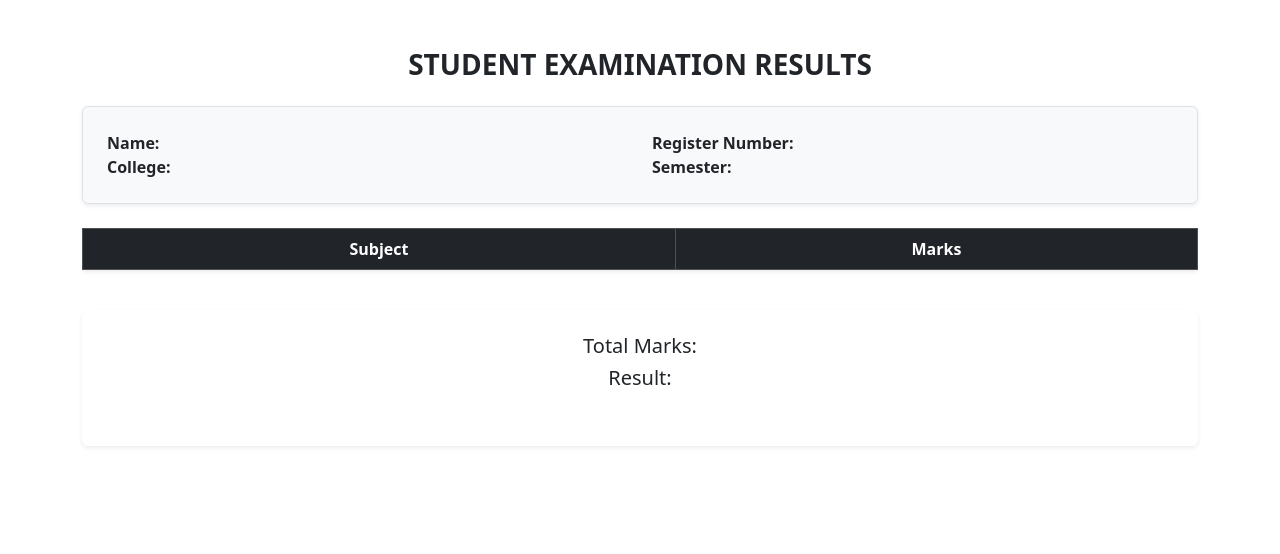
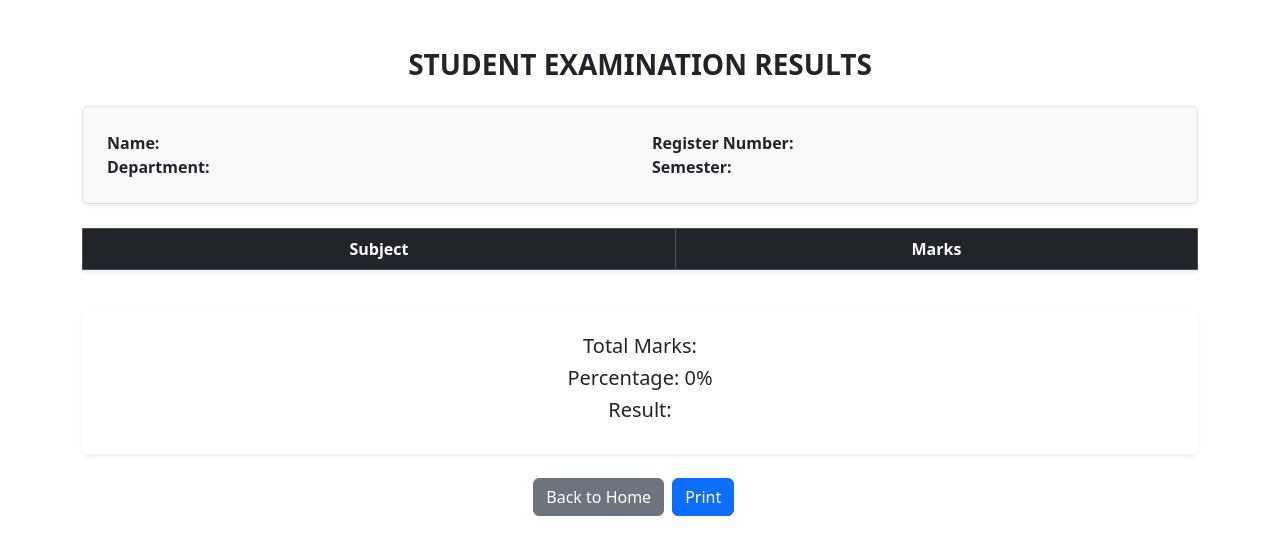
Before and after one commit to ramya-0312/Exam-Result, an Angular app: page /view-result in a window 1280 px wide. Shown: the top 554 px of the page. Built offline with nearby package versions, Linux system fonts and the light colour scheme.

Commit message:
guardChanges

```diff
--- a/src/app/app-routing.module.ts
+++ b/src/app/app-routing.module.ts
@@ -13,28 +13,35 @@ import { PostResultComponent } from './post-result/post-result.component';
 import { AdminRegisterComponent } from './admin-register/admin-register.component';
 import { RegistrationSuccessComponent } from './registration-success/registration-success.component';
 import { StudentResultComponent } from './student-result/student-result.component';
-import { ResultViewComponent } from './view-result/view-result.component';
+import { ViewResultComponent } from './view-result/view-result.component';
 import { ResetPasswordComponent } from './reset-password/reset-password.component';
 import { AuthGuard } from './guards/auth.guard';
 
 
 const routes: Routes = [
-  { path: '', component: HomeComponent },
-  { path: 'view-result', component: ResultViewComponent},
+  { path: 'home', component: HomeComponent },
+  { path: '', redirectTo:'home',pathMatch:'full'},
+  { path: 'view-result', component: ViewResultComponent},
   //{ path: 'student-result', component: StudentResultComponent},
   //{ path: 'student-result/:regNumber', component: StudentResultComponent},
   { path: 'admin-login', component: AdminLoginComponent },
   { path: 'forgot-password', component: ForgotPasswordComponent},
   { path: 'admin-dashboard',component:AdminDashboardComponent},
-  { path: 'add-student',component:AddStudentComponent},
-  { path: 'post-result',component:PostResultComponent},
+  //{ path: 'add-student',component:AddStudentComponent},
+  //{ path: 'post-result',component:PostResultComponent},
   { path: 'admin-register',component:AdminRegisterComponent},
   { path: 'registration-success',component:RegistrationSuccessComponent},
   { path: 'student-result',component:StudentResultComponent},
   { path: 'reset-password',component:ResetPasswordComponent},
   { path: 'admin-login', component: AdminLoginComponent },
   { path: 'admin-dashboard', component: AdminDashboardComponent, canActivate: [AuthGuard] }, // Protect the dashboard route with the guard
-  { path: '', redirectTo: '/admin-login', pathMatch: 'full' }
+  { path: '', redirectTo: '/admin-login', pathMatch: 'full' },
+  { path: 'add-student', component: AddStudentComponent, canActivate: [AuthGuard] },
+  {
+    path: 'post-result',
+    component: PostResultComponent,
+    canActivate: [AuthGuard]
+  }
 ];
 
 @NgModule({
--- a/src/app/home/home.component.ts
+++ b/src/app/home/home.component.ts
@@ -1,4 +1,5 @@
 import { Component } from '@angular/core';
+
 
 @Component({
   selector: 'app-home',
--- a/src/app/view-result/view-result.component.html
+++ b/src/app/view-result/view-result.component.html
@@ -8,7 +8,7 @@
     <div class="row">
       <div class="col-md-6"><strong>Name:</strong> {{ student?.name }}</div>
       <div class="col-md-6"><strong>Register Number:</strong> {{ student?.registerNumber }}</div>
-      <div class="col-md-6"><strong>College:</strong> {{ student?.college }}</div>
+      <div class="col-md-6"><strong>Department:</strong> {{ student?.department }}</div>
       <div class="col-md-6"><strong>Semester:</strong> {{ student?.semester }}</div>
     </div>
   </div>
@@ -31,13 +31,20 @@
     </table>
   </div>
 
-  <!-- Total & Result -->
+  <!-- Total, Percentage & Result -->
   <div class="mt-4 p-4 rounded text-center shadow-sm"
        [ngClass]="{
          'bg-success text-white': student?.result === 'Pass',
          'bg-danger text-white': student?.result === 'Fail'
        }">
     <h5>Total Marks: {{ student?.total }}</h5>
+    <h5>Percentage: {{ getPercentage() }}%</h5>
     <h5>Result: {{ student?.result }}</h5>
+  </div>
+
+  <!-- Buttons -->
+  <div class="text-center mt-4">
+    <button class="btn btn-secondary me-2" (click)="goHome()">Back to Home</button>
+    <button class="btn btn-primary" (click)="printPage()">Print</button>
   </div>
 </div>
--- a/src/app/view-result/view-result.component.ts
+++ b/src/app/view-result/view-result.component.ts
@@ -1,17 +1,34 @@
 import { Component, OnInit } from '@angular/core';
+import { Router } from '@angular/router';
 
 @Component({
-  standalone:false,
+  standalone: false,
   selector: 'app-result-view',
   templateUrl: './view-result.component.html',
 })
-export class ResultViewComponent implements OnInit {
+export class ViewResultComponent implements OnInit {
   student: any;
+
+  constructor(private router: Router) {}
 
   ngOnInit() {
     const data = localStorage.getItem('studentResult');
     if (data) {
       this.student = JSON.parse(data);
-    }
+    }
+  }
+  getPercentage(): number {
+    if (!this.student?.marks) return 0;
+    const totalSubjects = this.student.marks.length;
+    const totalMarks = Number(this.student.total); // Convert to number
+    return parseFloat(((totalMarks / (totalSubjects * 100)) * 100).toFixed(2));
+  }
+
+  goHome() {
+    this.router.navigate(['/home']); // Replace with your home route
+  }
+
+  printPage() {
+    window.print();
   }
 }
```
Also changed, not shown: src/app/app.module.ts (+4 -3 lines).
